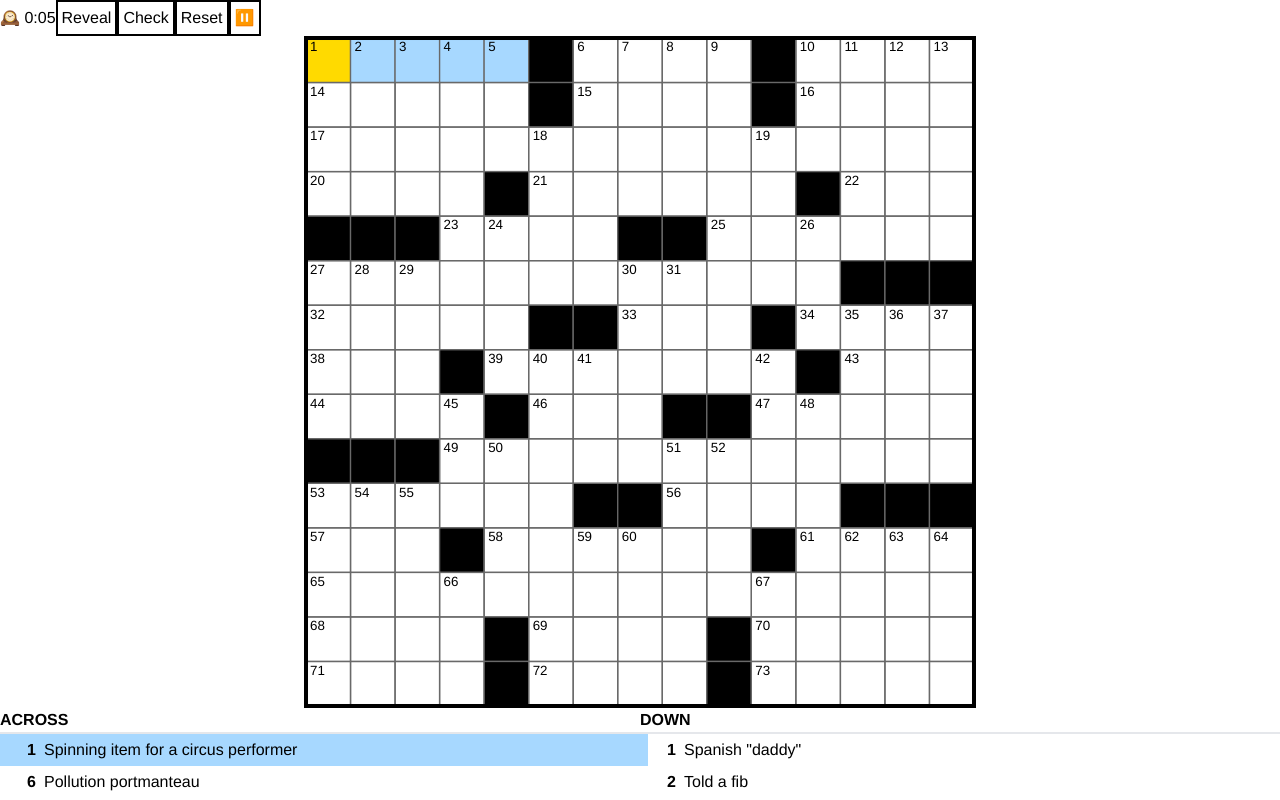
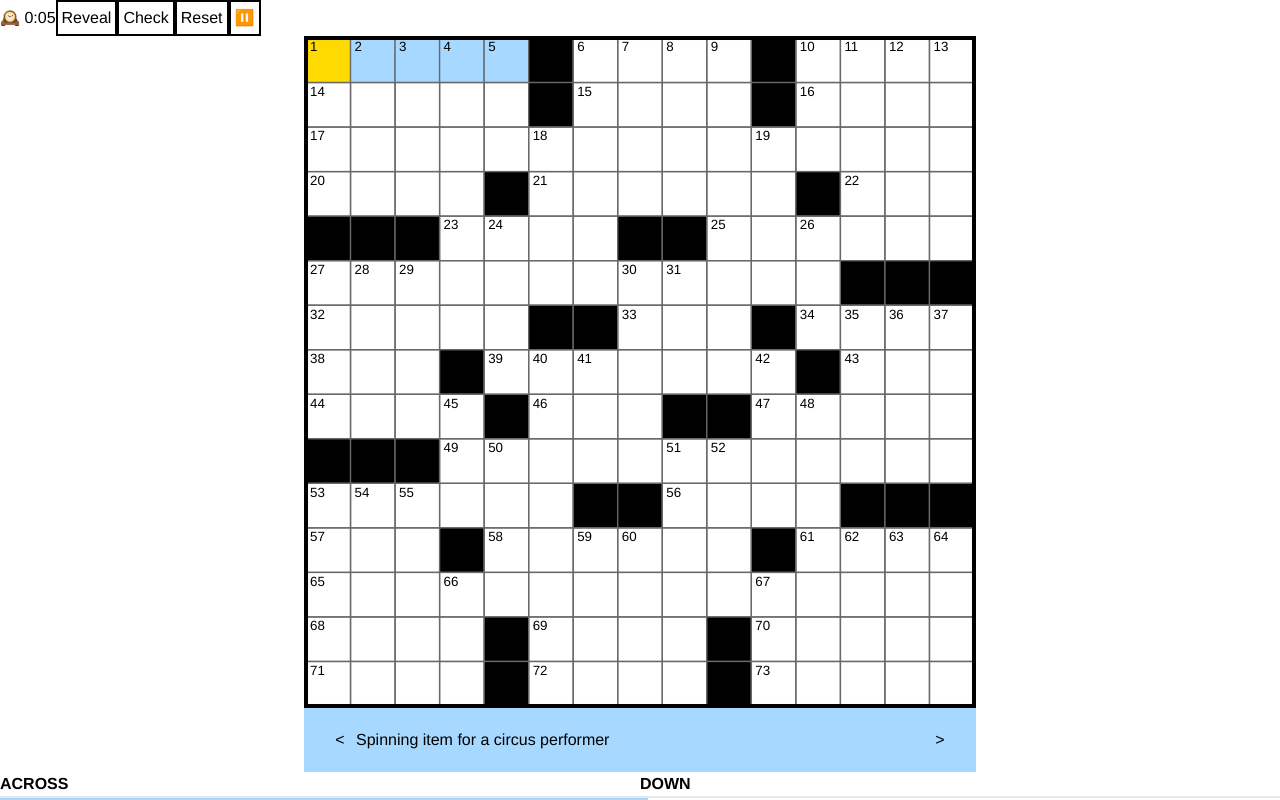
Before and after one commit to gabspeck/crossword-app, a SvelteKit app: page / in a window 1280 px wide. Built offline with nearby package versions, Linux system fonts and the light colour scheme.

Commit message:
Show current clue under grid

```diff
--- a/src/routes/+page.svelte
+++ b/src/routes/+page.svelte
@@ -314,9 +314,10 @@
 							onclick={toggleTimer}>{paused ? '▶️' : '⏸️'}
 			</button>
 		</div>
-		<div class="flex flex-col overflow-hidden lg:flex-row">
+		<div class="flex flex-col overflow-hidden">
 			<div class="flex lg:flex-auto justify-center items-center">
-				<svg class="w-full h-full max-w-2xl select-none"
+				<div class="w-full h-full max-w-2xl">
+					<svg class="select-none"
 							 viewBox="0 0 {gridSideLength + gridStrokeWidth} {gridSideLength + gridStrokeWidth}">
 						{#each tiles as cell, idx}
 							<g bind:this={cell.element} pointer-events="visible" class="focus:outline-none"
@@ -368,8 +369,19 @@
 									height="{gridSideLength}"
 									stroke-width="{gridStrokeWidth}" />
 					</svg>
+					<div class="h-16 px-5 flex bg-[#a7d8ff]">
+						<button class="shrink-0 w-8" onclick={() => advanceClue(-1)}>&lt;</button>
+						<div class="flex-1 min-w-0">
+							<div class="w-full h-full flex overflow-x-auto">
+								<span class="min-w-full my-auto">{currentClue.prompt}</span>
 							</div>
 						</div>
+						<button class="shrink-0 w-8" onclick={() => advanceClue(1)}>&gt;</button>
+					</div>
+				</div>
+			</div>
+		</div>
+
 		<div class="flex-1 flex flex-col min-h-0 lg:flex-row">
 			{#each ['across', 'down'] as direction}
 				<div class="flex-1 flex flex-col min-h-0 lg:flex-row">
```
Lines whose indentation alone changed are shown as unchanged.
